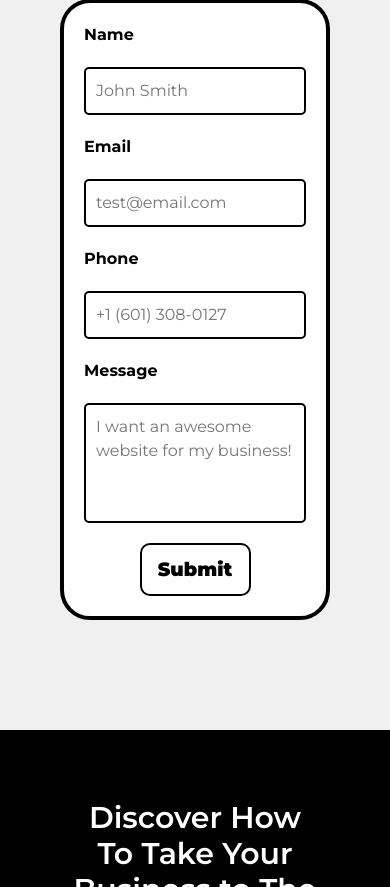
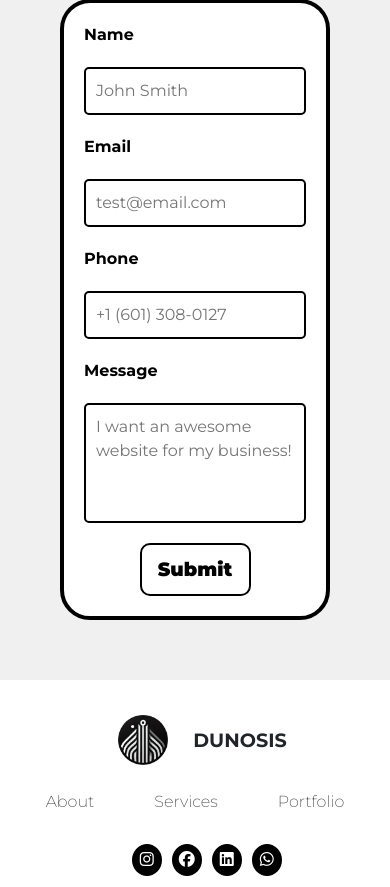
Before and after one commit to wesordonez/Dunosis-Web, a Django app: page / in a window 390 px wide. Shown: the part 5613-6500 px from the top of the page. Run offline with Django 5.2, Linux system fonts and the light colour scheme; some libraries are stand-ins or nearby versions.

Commit message:
created responsive footer

```diff
--- a/dunosis_site/landing/static/landing/css/main.css
+++ b/dunosis_site/landing/static/landing/css/main.css
@@ -520,34 +520,124 @@ margin-top: 0.5rem;
 /* Footer */
 
 footer {
-    background-color: #000000;
-    color: #fff;
-    text-align: center;
-    margin-top: 50px;
-    justify-content: center;
+  display: flex;
+  flex-wrap: wrap;
+  justify-content: space-between;
+  align-items: center;
+  padding: 20px 10px;
+  background-color: #fff;
+  font-size: 1rem;
 }
 
-.footer-container {
-    display: flex;
-    justify-content: center;
-    align-items: center;
-    padding: 20px;
+.footer-logo {
+  display: flex;
+  align-items: center;
+  gap: 10px;
+  margin-right: 100px;
 }
 
-footer h1 {
-    font-size: 30px;
-    font-weight: 600;
-    padding: 50px;
-    margin-bottom: auto;
+.footer-logo img {
+  width: 80px;
+  height: 80px;
 }
 
-footer button {
-    padding: 10px 20px;
-    background-color: #fff;
-    color: #000;
-    border: none;
-    border-radius: 5px;
-    cursor: pointer;
-    font-size: 1rem;
-    margin-bottom: 50px;
+.footer-logo span {
+  font-weight: bold;
+  font-size: 1.2rem;
 }
+
+footer .nav-links {
+  width: auto;
+  justify-content: center;
+  display: flex;
+  gap: 30px;
+}
+
+footer .nav-links a {
+  text-decoration: none;
+  color: #333;
+  font-size: 1rem;
+}
+
+footer .nav-links a:hover {
+  color: #000;
+}
+
+.footer-social-icons {
+  display: flex;
+  gap: 20px;
+  margin: auto;
+}
+
+.footer-social-icons .social-icons {
+  display: flex;
+  justify-content: space-between;
+  gap: 10px;
+  width: 80%;
+}
+
+.footer-social-icons .social-icon-container {
+  width: 32px;
+  height: 32px;
+  background-color: black;
+  align-items: center;
+  justify-content: center;
+  padding: 4px 0px;
+  border-radius: 50%;
+  cursor: pointer;
+  transition: background-color 0.3s ease;
+}
+
+.footer-social-icons .social-icons a {
+  width: 32px;
+  height: 32px;
+}
+
+.footer-social-icons .social-icons a i {
+  font-size: 16px;
+  color: white;
+}
+
+.footer-contact {
+  display: flex;
+  align-items: right;
+  gap: 20px;
+  margin-left: 20px;
+}
+
+.contact-info {
+  width: auto;
+  display: flex;
+  flex-direction: column;
+  text-align: right;
+  gap: 5px;
+}
+
+.contact-info p {
+  margin: 0;
+  color: #333;
+}
+
+.contact-info p i {
+  margin-right: 10px;
+}
+
+@media (max-width: 768px) {
+  footer {
+    flex-direction: column;
+    padding: 20px;
+  }
+  .footer-logo {
+    margin-right: 0;
+  }
+  .footer-social-icons {
+    margin: 20px;
+  }
+  .footer-contact {
+    margin-left: 0;
+    margin: 20px;
+  }
+  .contact-info {
+    text-align: center;
+  }
+}
--- a/dunosis_site/landing/templates/landing/index.html
+++ b/dunosis_site/landing/templates/landing/index.html
@@ -194,16 +194,46 @@
         </div>
       </div>
     </section>
-      <footer>
-        <div class="footer-container">
-          <div class="footer-content">
-            <h1>Discover How To Take Your Business to The Next Level</h1>
-            <a href="mailto:info@dunosis.com?subject=Dunosis%20Inquiry&body=I%20would%20like%20to%20know%20more%20about%20your%20services.">
-                <button class="contact-btn">Contact Us</button>
-            </a>
+    <footer>
+          <!-- Left Section: Logo -->
+      <div class="footer-logo">
+        <img src="../../static/landing/img/logo.png" alt="Dunosis Logo" width="50" height="50">
+        <span>DUNOSIS</span>
+      </div>
+
+      <!-- Middle Section: Navigation Links -->
+      <nav class="nav-links">
+        <a href="#">About</a>
+        <a href="#">Services</a>
+        <a href="#">Portfolio</a>
+      </nav>
+
+      <!-- Right Section: Social Icons and Contact -->
+       <div class="footer-social-icons">
+        <div class="social-icons">
+          <div class="social-icon-container">
+            <a href="#"><i class="fa-brands fa-instagram"></i></a>
+          </div>
+          <div class="social-icon-container">
+            <a href="#"><i class="fa-brands fa-facebook"></i></a>
+          </div>
+          <div class="social-icon-container">
+            <a href="#"><i class="fa-brands fa-linkedin"></i></a>
+          </div>
+          <div class="social-icon-container">
+            <a href="#"><i class="fa-brands fa-whatsapp"></i></a>
+          </div>
+        </div>
+       </div>
+      <div class="footer-contact">
+        <div class="contact-info">
+          <p><i class="fa fa-map-marker"></i> Chicago, IL</p>
+          <p><i class="fa fa-phone"></i> +1 (601) 308-0127</p>
+          <p><i class="fa fa-envelope"></i> info@dunosis.com</p>
+
         </div>
       </div>
-        </footer>
+    </footer>
 
        <!-- Bootstrap JS CDN -->
        <script src="https://cdn.jsdelivr.net/npm/bootstrap@5.0.2/dist/js/bootstrap.bundle.min.js" integrity="sha384-MrcW6ZMFYlzcLA8Nl+NtUVF0sA7MsXsP1UyJoMp4YLEuNSfAP+JcXn/tWtIaxVXM" crossorigin="anonymous"></script>
```
